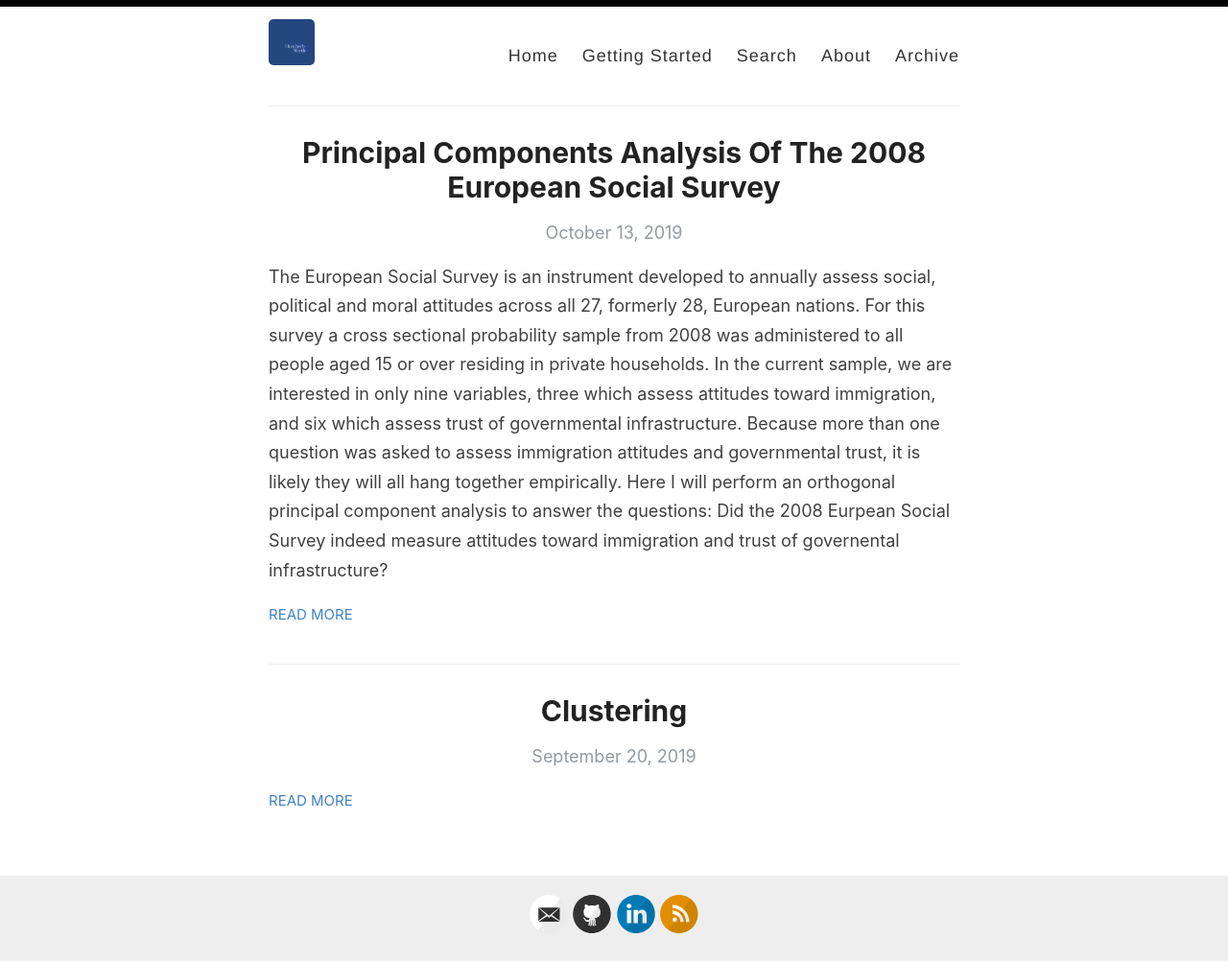
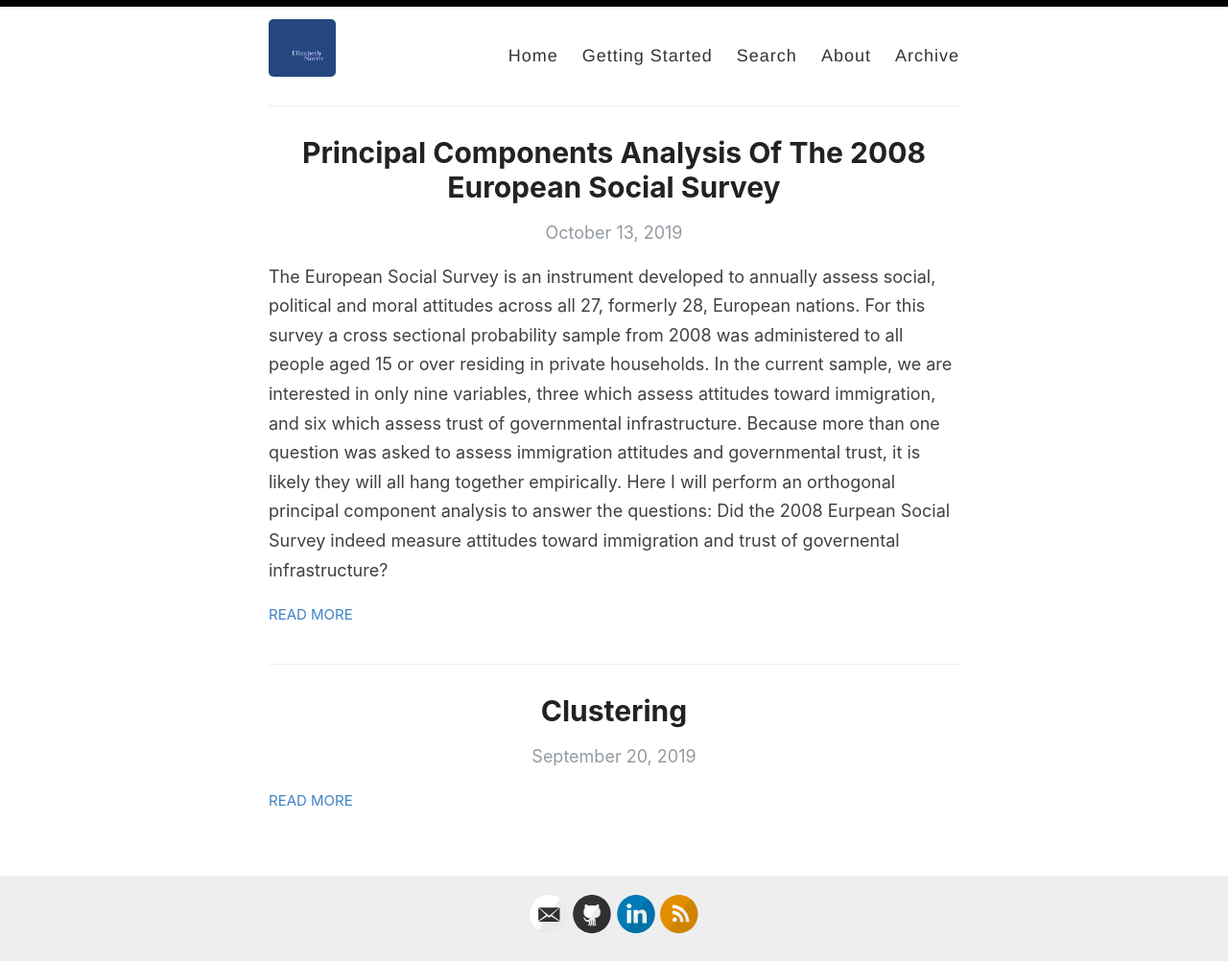
Before and after one commit to northelizabeth/northelizabeth.github.io, a Jekyll site: the page built from index.html, in a window 1280 px wide. Shown: the whole page at 96% size. Built offline with Jekyll 4.4.1, drawn with Linux system fonts in a browser that asks for light colours; the list of posts is cut into pages by our own code.

Commit message:
Update default.html

```diff
--- a/_layouts/default.html
+++ b/_layouts/default.html
@@ -20,7 +20,7 @@
       <div class="wrapper-masthead">
         <div class="container">
           <header class="masthead clearfix">
-            <a href="{{ site.baseurl }}/" class="site-avatar"><img src="{{ site.baseurl }}{{ site.avatar }}" width="48" alt="{{ site.title }}" /></a>
+            <a href="{{ site.baseurl }}/" class="site-avatar"><img src="{{ site.baseurl }}{{ site.avatar }}" width="100" height="60" alt="{{ site.title }}" /></a>
 
             <div class="site-info">
               <h1 class="site-name"><a href="{{ site.baseurl }}/">{{ site.name }}</a></h1>
```
